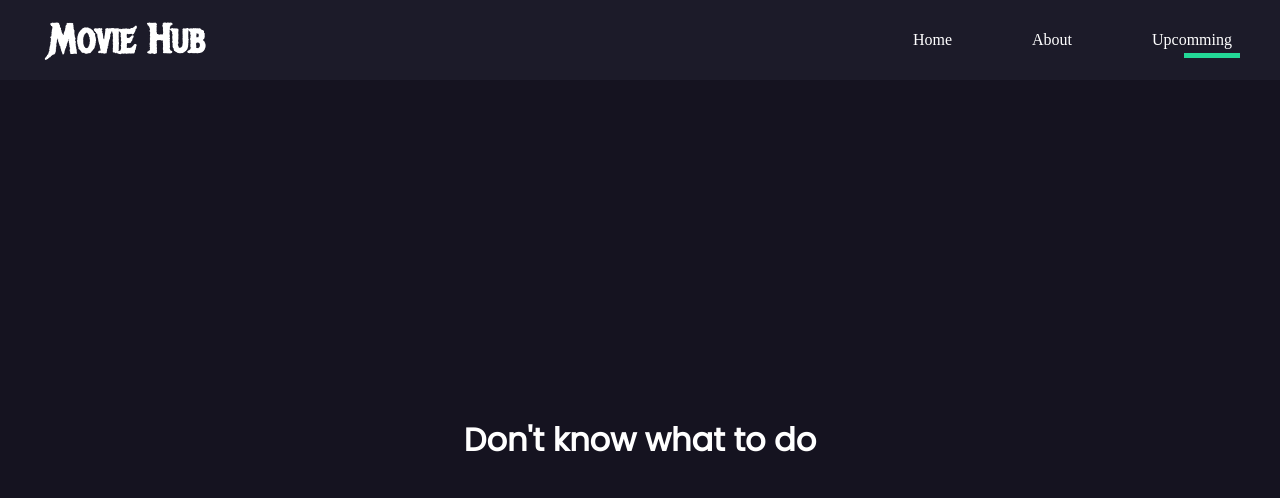
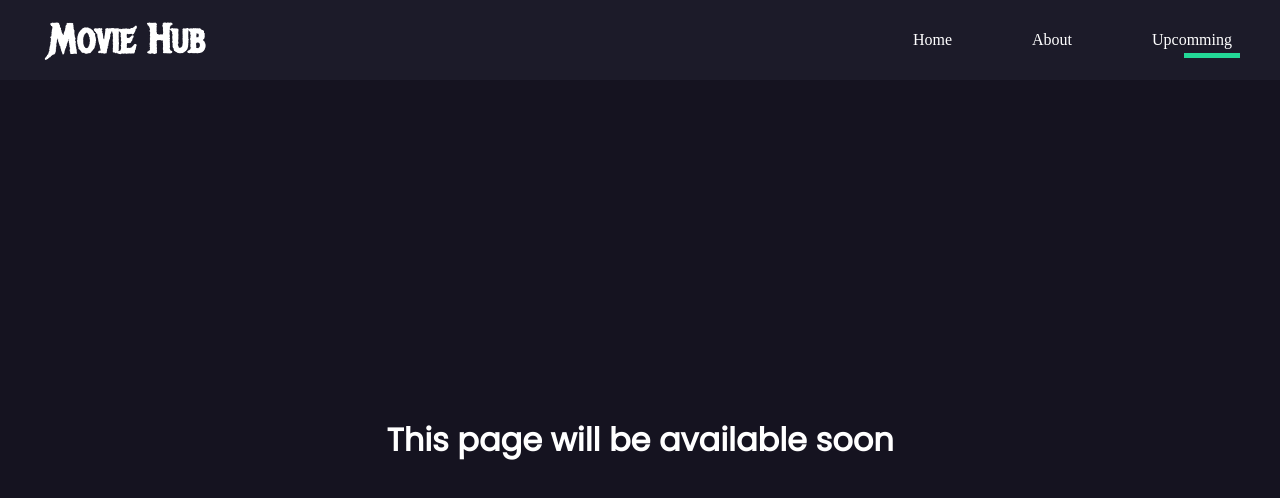
Before and after one commit to Soriyaraksmey/19Movie, a React (Create React App) app: page /upcomming in a window 1280 px wide. Shown: the top 498 px of the page. Built offline with nearby package versions, Linux system fonts and the light colour scheme.

Commit message:
change text

```diff
--- a/src/pages/Upcomming.jsx
+++ b/src/pages/Upcomming.jsx
@@ -9,7 +9,7 @@ const Upcomming = () => {
 
     return (
         <Styling>
-            <h3>Don't know what to do</h3>
+            <h3>This page will be available soon</h3>
         </Styling>
     );
 }
```
